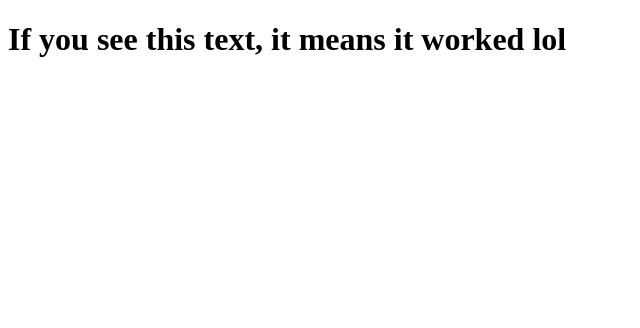
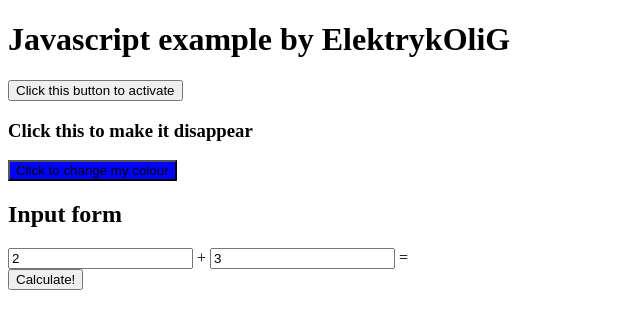
Before and after one commit to ElektrykOliG/ElektrykOliG.github.io, a plain HTML site: page index.html in a window 1280 px wide. Shown: the whole page, without its empty margins (0-640 px from the left). Drawn offline with Linux system fonts and the light colour scheme.

Commit message:
Changed index.html to my simple javascript example.

```diff
--- a/index.html
+++ b/index.html
@@ -2,9 +2,54 @@
 <html lang="en" dir="ltr">
 	<head>
 		<meta charset="utf-8">
-		<title>This is a test</title>
+		<title>Javascript Example</title>
 	</head>
 	<body>
-		<h1>If you see this text, it means it worked lol</h1>
+    <h1>Javascript example by ElektrykOliG</h1>
+    <button type="button" onclick="getDate()">Click this button to activate</button>
+    <p id="jstest"></p>
+    <h3 id="disappears" onclick="doPoof()">Click this to make it disappear</h3>
+    <button type="button" style="background-color: #0000FF;" onclick="changeColor()" id="colorButton">Click to change my colour</button>
+    <h2>Input form</h2>
+    <form id="addNumbers">
+      <input type="number" name="number 1" value="2"> + <input type="number" name="number 2" value="3"> = <span id="additionResult"></span>
+    </form>
+    <button type="button" onclick="addTwoNumbers()">Calculate!</button>
+
+    <script>
+      function getDate() {
+        document.getElementById('jstest').innerHTML = Date();
+      }
+
+      function doPoof() {
+        document.getElementById("disappears").innerHTML = " ";
+      }
+
+      function changeColor() {
+        var newColor = getRandomColor();
+        document.getElementById("colorButton").style.backgroundColor = newColor;
+      }
+
+      function getRandomColor() {
+        var letters = '0123456789ABCDEF';
+        var color = '#';
+        for (var i = 0; i < 6; i++) {
+          color += letters[Math.floor(Math.random() * 16)];
+        }
+        return color;
+      }
+
+      function addTwoNumbers() {
+        var number1 = 0;
+        var number2 = 0;
+        var form = document.getElementById("addNumbers"); //Get the form
+        number1 = Number(form.elements[0].value); //Number() converts text to number
+        number2 = Number(form.elements[1].value);
+        var result = number1 + number2; //Add the numbers
+        console.log("Result is", result); //Display result in browser console
+        document.getElementById("additionResult").innerHTML = result; //Modify DOM to display result
+      }
+    </script>
+    <noscript>Your browser does not support Javascript!</noscript>
 	</body>
 </html>
```
